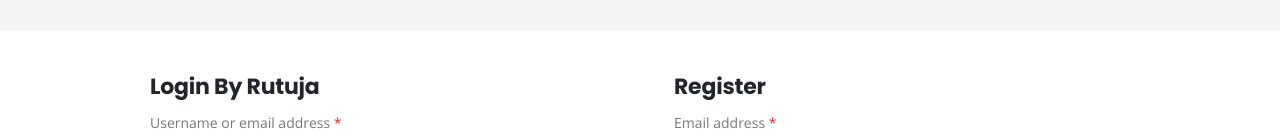
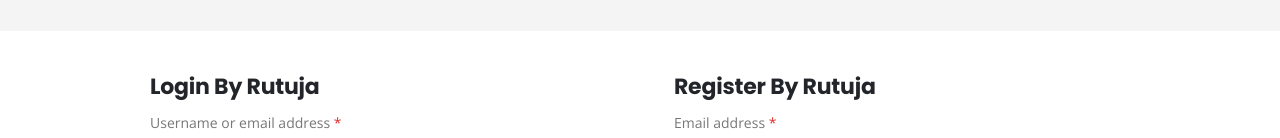
Before and after one commit to yukeshnaidu/porto-ecommerce-website-, a plain HTML site: page portotheme.com/html/porto_ecommerce/login.html in a window 1280 px wide. Shown: the part 394-532 px from the top of the page. Drawn offline with nearby package versions, Linux system fonts and the light colour scheme.

Commit message:
adding name in register

```diff
--- a/portotheme.com/html/porto_ecommerce/login.html
+++ b/portotheme.com/html/porto_ecommerce/login.html
@@ -485,7 +485,7 @@
 							</div>
 							<div class="col-md-6">
 								<div class="heading mb-1">
-									<h2 class="title">Register</h2>
+									<h2 class="title">Register By Rutuja</h2>
 								</div>
 
 								<form action="#">
```
